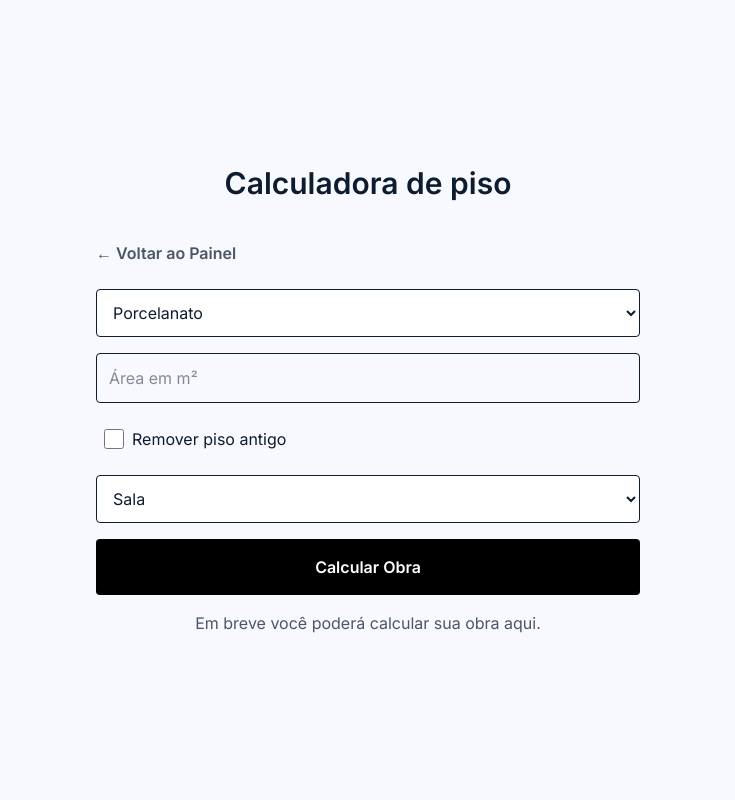
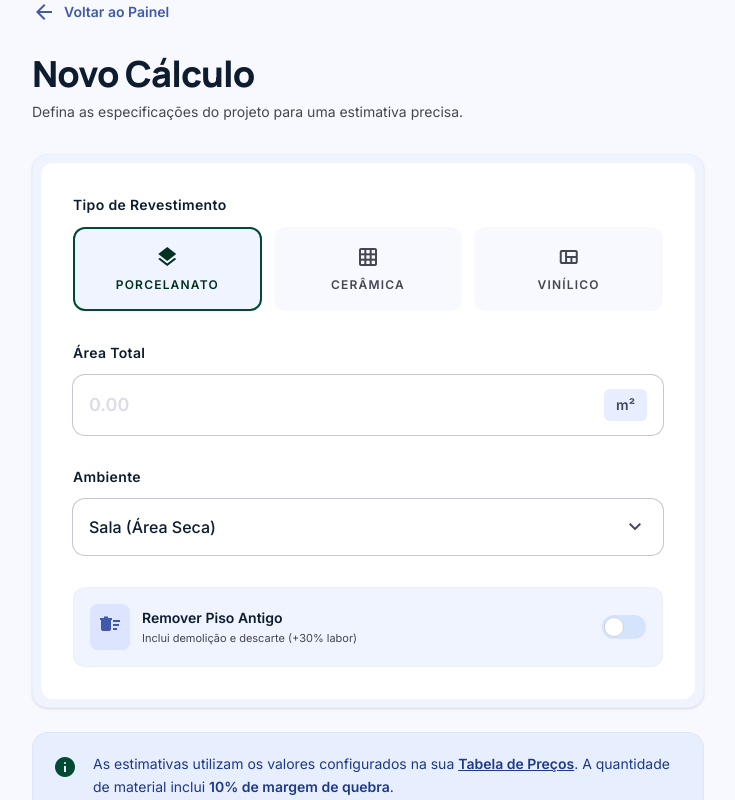
Before and after one commit to edgar-lins/obrapro, a Next.js app in the folder obrapro-web/: page /calculate in a window 1280 px wide. Shown: the top 800 px of the page, without its empty margins (272-1007 px from the left). Built offline with nearby package versions, Linux system fonts and the light colour scheme.

Commit message:
feat: aplica novo design system ao calculate

```diff
--- a/obrapro-web/src/app/calculate/page.tsx
+++ b/obrapro-web/src/app/calculate/page.tsx
@@ -2,15 +2,15 @@ import CalculateForm from "@/components/CalculateForm"
 export default function CalculatePage() {
     return (
         <main className="flex flex-col items-center justify-center min-h-screen">
-            <h1 className="text-3xl font-bold">
+            {/* <h1 className="text-3xl font-bold">
                 Calculadora de piso
-            </h1>
+            </h1> */}
 
             <CalculateForm />
 
-            <p className="mt-4 text-gray-600">
+            {/* <p className="mt-4 text-gray-600">
                 Em breve você poderá calcular sua obra aqui.
-            </p>
+            </p> */}
         </main>
     )
 }
--- a/obrapro-web/src/components/CalculateForm.tsx
+++ b/obrapro-web/src/components/CalculateForm.tsx
@@ -42,120 +42,230 @@ export default function CalculateForm() {
     setLoading(false)
   }
 
-  // Função simples para abrir a janela de impressão/PDF do navegador
   function handlePrint() {
     window.print()
   }
 
   return (
-    <div className="max-w-xl mx-auto mt-10 w-full px-4">
+    <div className="w-full max-w-2xl mx-auto font-body text-on-surface pb-32">
 
-      {/* Escondemos o botão de voltar na hora de imprimir o PDF (print:hidden) */}
+      {/* Botão Voltar */}
       <div className="mb-6 print:hidden">
-        <Link href="/dashboard" className="text-gray-600 hover:text-black font-semibold">
-          &larr; Voltar ao Painel
+        <Link href="/dashboard" className="inline-flex items-center gap-2 text-secondary font-semibold text-sm hover:opacity-80 transition-opacity">
+          <span className="material-symbols-outlined text-lg">arrow_back</span>
+          Voltar ao Painel
         </Link>
       </div>
 
-      <form
-        onSubmit={handleSubmit}
-        className="flex flex-col gap-4 print:hidden" /* Escondemos o formulário no PDF */
+      {/* Cabeçalho */}
+      <div className="mb-8 print:hidden">
+        <h1 className="text-3xl md:text-4xl font-extrabold text-on-surface tracking-tight font-headline">Novo Cálculo</h1>
+        <p className="text-on-surface-variant text-sm mt-2">Defina as especificações do projeto para uma estimativa precisa.</p>
+      </div>
+
+      <form onSubmit={handleSubmit} className="space-y-6 print:hidden">
+
+        {/* Bloco Principal do Formulário */}
+        <div className="bg-surface-container-low rounded-2xl p-1 md:p-2 border border-outline-variant/10 shadow-sm">
+          <div className="bg-surface-container-lowest rounded-xl p-6 md:p-8 space-y-8">
+
+            {/* Tipo de Piso (Botões Visuais) */}
+            <div className="space-y-3">
+              <label className="block text-sm font-bold text-on-surface tracking-wide">Tipo de Revestimento</label>
+              <div className="grid grid-cols-3 gap-3">
+
+                <button
+                  type="button"
+                  onClick={() => setFloorType("porcelanato")}
+                  className={`flex flex-col items-center justify-center p-4 rounded-xl border-2 transition-all ${floorType === "porcelanato" ? "border-primary-container bg-surface-container-low text-primary" : "border-transparent bg-surface-container-low/50 text-on-surface-variant hover:border-surface-variant"}`}
                 >
-        <select
-          value={floorType}
-          onChange={(e) => setFloorType(e.target.value)}
-          className="border p-3 rounded bg-white"
+                  <span className="material-symbols-outlined mb-2" style={{ fontVariationSettings: floorType === "porcelanato" ? "'FILL' 1" : "'FILL' 0" }}>layers</span>
+                  <span className="text-[10px] sm:text-xs font-bold uppercase tracking-widest text-center">Porcelanato</span>
+                </button>
+
+                <button
+                  type="button"
+                  onClick={() => setFloorType("ceramica")}
+                  className={`flex flex-col items-center justify-center p-4 rounded-xl border-2 transition-all ${floorType === "ceramica" ? "border-primary-container bg-surface-container-low text-primary" : "border-transparent bg-surface-container-low/50 text-on-surface-variant hover:border-surface-variant"}`}
                 >
-          <option value="porcelanato">Porcelanato</option>
-          <option value="ceramica">Cerâmica</option>
-          <option value="vinilico">Vinílico</option>
-        </select>
+                  <span className="material-symbols-outlined mb-2" style={{ fontVariationSettings: floorType === "ceramica" ? "'FILL' 1" : "'FILL' 0" }}>grid_on</span>
+                  <span className="text-[10px] sm:text-xs font-bold uppercase tracking-widest text-center">Cerâmica</span>
+                </button>
 
+                <button
+                  type="button"
+                  onClick={() => setFloorType("vinilico")}
+                  className={`flex flex-col items-center justify-center p-4 rounded-xl border-2 transition-all ${floorType === "vinilico" ? "border-primary-container bg-surface-container-low text-primary" : "border-transparent bg-surface-container-low/50 text-on-surface-variant hover:border-surface-variant"}`}
+                >
+                  <span className="material-symbols-outlined mb-2" style={{ fontVariationSettings: floorType === "vinilico" ? "'FILL' 1" : "'FILL' 0" }}>view_quilt</span>
+                  <span className="text-[10px] sm:text-xs font-bold uppercase tracking-widest text-center">Vinílico</span>
+                </button>
+
+              </div>
+            </div>
+
+            {/* Área Total */}
+            <div className="space-y-3">
+              <label className="block text-sm font-bold text-on-surface tracking-wide" htmlFor="area">Área Total</label>
+              <div className="relative group">
                 <input
+                  id="area"
                   type="number"
-          placeholder="Área em m²"
+                  min="1"
+                  required
+                  placeholder="0.00"
                   value={area}
                   onChange={(e) => setArea(e.target.value)}
-          className="border p-3 rounded"
-          min="1"
-          required
+                  className="w-full bg-surface-container-lowest border-none ring-1 ring-outline-variant focus:ring-2 focus:ring-secondary-container rounded-xl p-4 text-lg font-semibold text-on-surface transition-all placeholder:text-outline-variant/60 outline-none"
                 />
+                <div className="absolute right-4 top-1/2 -translate-y-1/2 flex items-center gap-1 text-on-surface-variant font-bold text-sm bg-surface-container px-3 py-1.5 rounded-md pointer-events-none">
+                  m²
+                </div>
+              </div>
+            </div>
 
-        <label className="flex items-center gap-2 p-2 cursor-pointer">
-          <input
-            type="checkbox"
-            checked={removeOldFloor}
-            onChange={(e) => setRemoveOldFloor(e.target.checked)}
-            className="w-5 h-5 cursor-pointer"
-          />
-          Remover piso antigo
-        </label>
-
+            {/* Ambiente */}
+            <div className="space-y-3">
+              <label className="block text-sm font-bold text-on-surface tracking-wide">Ambiente</label>
+              <div className="relative">
                 <select
                   value={environment}
                   onChange={(e) => setEnvironment(e.target.value)}
-          className="border p-3 rounded bg-white"
+                  className="w-full bg-surface-container-lowest border-none ring-1 ring-outline-variant focus:ring-2 focus:ring-secondary-container rounded-xl p-4 appearance-none text-on-surface font-medium outline-none cursor-pointer"
                 >
-          <option value="sala">Sala</option>
-          <option value="cozinha">Cozinha</option>
-          <option value="banheiro">Casa de Banho / Banheiro</option>
-          <option value="externo">Área Externa</option>
+                  <option value="sala">Sala (Área Seca)</option>
+                  <option value="cozinha">Cozinha (Área Húmida)</option>
+                  <option value="banheiro">Casa de Banho (Área Molhada)</option>
+                  <option value="externo">Exterior (Exposto)</option>
                 </select>
+                <span className="material-symbols-outlined absolute right-4 top-1/2 -translate-y-1/2 pointer-events-none text-on-surface-variant">expand_more</span>
+              </div>
+            </div>
 
+            {/* Remover Piso Antigo (Toggle) */}
+            <div className="flex items-center justify-between p-4 bg-surface-container-low rounded-xl border border-outline-variant/10">
+              <div className="flex items-center gap-3">
+                <div className="p-2 bg-secondary-container/20 rounded-lg text-secondary">
+                  <span className="material-symbols-outlined text-[20px]" style={{ fontVariationSettings: "'FILL' 1" }}>delete_sweep</span>
+                </div>
+                <div>
+                  <p className="text-sm font-bold text-on-surface">Remover Piso Antigo</p>
+                  <p className="text-[11px] text-on-surface-variant mt-0.5">Inclui demolição e descarte (+30% labor)</p>
+                </div>
+              </div>
+              <label className="relative inline-flex items-center cursor-pointer">
+                <input
+                  type="checkbox"
+                  className="sr-only peer"
+                  checked={removeOldFloor}
+                  onChange={(e) => setRemoveOldFloor(e.target.checked)}
+                />
+                <div className="w-11 h-6 bg-surface-variant peer-focus:outline-none rounded-full peer peer-checked:after:translate-x-full peer-checked:after:border-white after:content-[''] after:absolute after:top-[2px] after:left-[2px] after:bg-white after:border-gray-300 after:border after:rounded-full after:h-5 after:w-5 after:transition-all peer-checked:bg-primary-container"></div>
+              </label>
+            </div>
+
+          </div>
+        </div>
+
+        {/* Caixa de Informação */}
+        <div className="bg-surface-container-highest/50 rounded-2xl p-5 flex items-start gap-4 border border-outline-variant/20">
+          <span className="material-symbols-outlined text-primary-container mt-0.5" style={{ fontVariationSettings: "'FILL' 1" }}>info</span>
+          <p className="text-sm text-on-secondary-container leading-relaxed">
+             As estimativas utilizam os valores configurados na sua <Link href="/settings" className="underline font-bold">Tabela de Preços</Link>. A quantidade de material inclui <strong>10% de margem de quebra</strong>.
+          </p>
+        </div>
+
+        {/* Botão Calcular */}
         <button
           type="submit"
           disabled={loading}
-          className="bg-black text-white p-4 rounded font-bold hover:bg-gray-800 disabled:opacity-50"
+          className="w-full bg-gradient-to-br from-primary to-primary-container text-on-primary py-4 rounded-xl font-headline font-bold text-lg shadow-lg shadow-primary-container/20 hover:opacity-90 active:scale-[0.98] transition-all flex items-center justify-center gap-3 disabled:opacity-50 mt-4"
         >
-          {loading ? "A calcular..." : "Calcular Obra"}
+          {loading ? (
+            <div className="w-6 h-6 border-2 border-white/30 border-t-white rounded-full animate-spin"></div>
+          ) : (
+            <span className="material-symbols-outlined">calculate</span>
+          )}
+          {loading ? "A calcular precisão..." : "Calcular Orçamento"}
         </button>
+
       </form>
 
+      {/* Resultados do Cálculo (e área de impressão) */}
       {result && (
-        <div className="mt-10 rounded-lg border p-8 shadow-sm bg-white print:border-none print:shadow-none print:p-0">
+        <div className="mt-12 rounded-2xl border border-outline-variant/20 bg-white shadow-xl shadow-on-surface/5 overflow-hidden print:border-none print:shadow-none print:mt-0">
 
-          {/* Cabeçalho que só aparece bonito no PDF ou no ecrã de resultado */}
-          <div className="mb-8 border-b pb-4">
-            <h2 className="text-2xl font-bold uppercase tracking-tight">ObraPro</h2>
-            <p className="text-gray-500">Orçamento Estimativo - Instalação de {floorType}</p>
+          {/* Cabeçalho do Resultado */}
+          <div className="bg-surface-container-low p-6 md:p-8 border-b border-outline-variant/10">
+            <div className="flex justify-between items-start mb-4">
+              <div>
+                <h2 className="text-[10px] font-bold uppercase tracking-[0.2em] text-on-surface-variant mb-2">Cálculo Finalizado</h2>
+                <div className="font-headline font-extrabold text-4xl text-on-surface tracking-tight">
+                  {new Intl.NumberFormat("pt-BR", { style: "currency", currency: "BRL" }).format(result.labor_cost)}
+                </div>
+                <div className="text-sm text-on-surface-variant mt-1 font-medium">Mão de obra total</div>
+              </div>
+              <div className="p-3 bg-primary-container text-on-primary rounded-xl print:hidden">
+                <span className="material-symbols-outlined">check_circle</span>
+              </div>
             </div>
 
-          <div className="space-y-4 text-lg">
-            <p className="flex justify-between border-b border-gray-100 pb-2">
-              <span className="text-gray-600">💰 Mão de obra (Total)</span>
-              <span className="font-bold text-green-600">
-                {new Intl.NumberFormat("pt-BR", { style: "currency", currency: "BRL" }).format(result.labor_cost)}
+            <div className="flex flex-wrap gap-2 mt-6">
+              <span className="inline-flex items-center gap-1.5 px-3 py-1 bg-surface-container-highest rounded-lg text-xs font-bold text-secondary">
+                <span className="material-symbols-outlined text-[14px]">schedule</span>
+                {result.estimated_days} {result.estimated_days === 1 ? 'dia estimado' : 'dias estimados'}
               </span>
-            </p>
-
-            <p className="flex justify-between border-b border-gray-100 pb-2">
-              <span className="text-gray-600">📦 Piso necessário (c/ 10% quebra)</span>
-              <span className="font-semibold">{result.materials.floor_m2.toFixed(2)} m²</span>
-            </p>
-
-            <p className="flex justify-between border-b border-gray-100 pb-2">
-              <span className="text-gray-600">📦 Argamassa estimada</span>
-              <span className="font-semibold">{result.materials.mortar_bags} sacos</span>
-            </p>
-
-            <p className="flex justify-between border-b border-gray-100 pb-2">
-              <span className="text-gray-600">📦 Rejunte estimado</span>
-              <span className="font-semibold">{result.materials.grout_kg} kg</span>
-            </p>
-
-            <p className="flex justify-between pb-2">
-              <span className="text-gray-600">⏱ Tempo estimado de serviço</span>
-              <span className="font-semibold">{result.estimated_days} {result.estimated_days === 1 ? 'dia' : 'dias'}</span>
-            </p>
+              <span className="inline-flex items-center gap-1.5 px-3 py-1 bg-surface-container-highest rounded-lg text-xs font-bold text-secondary">
+                <span className="material-symbols-outlined text-[14px]">aspect_ratio</span>
+                {area} m² área base
+              </span>
+            </div>
           </div>
 
-          {/* Botão de gerar PDF (escondido na hora da impressão) */}
+          {/* Detalhes dos Materiais */}
+          <div className="p-6 md:p-8 space-y-6">
+            <h3 className="text-xs font-bold uppercase tracking-[0.2em] text-on-surface-variant border-b border-outline-variant/20 pb-2">Lista de Materiais</h3>
+
+            <div className="grid grid-cols-1 md:grid-cols-3 gap-6">
+              <div className="space-y-1">
+                <div className="flex items-center gap-2 text-on-surface-variant mb-2">
+                  <span className="material-symbols-outlined text-lg">layers</span>
+                  <span className="text-xs font-bold uppercase tracking-wider">Revestimento</span>
+                </div>
+                <div className="text-2xl font-headline font-extrabold text-on-surface">{result.materials.floor_m2.toFixed(1)} <span className="text-sm text-on-surface-variant font-medium">m²</span></div>
+                <div className="text-[10px] text-on-surface-variant uppercase tracking-wide">Piso + 10% Quebra</div>
+              </div>
+
+              <div className="space-y-1">
+                <div className="flex items-center gap-2 text-on-surface-variant mb-2">
+                  <span className="material-symbols-outlined text-lg">view_in_ar</span>
+                  <span className="text-xs font-bold uppercase tracking-wider">Argamassa</span>
+                </div>
+                <div className="text-2xl font-headline font-extrabold text-on-surface">{result.materials.mortar_bags} <span className="text-sm text-on-surface-variant font-medium">sacos</span></div>
+                <div className="text-[10px] text-on-surface-variant uppercase tracking-wide">Rendimento Base</div>
+              </div>
+
+              <div className="space-y-1">
+                <div className="flex items-center gap-2 text-on-surface-variant mb-2">
+                  <span className="material-symbols-outlined text-lg">water_drop</span>
+                  <span className="text-xs font-bold uppercase tracking-wider">Rejunte</span>
+                </div>
+                <div className="text-2xl font-headline font-extrabold text-on-surface">{result.materials.grout_kg} <span className="text-sm text-on-surface-variant font-medium">kg</span></div>
+                <div className="text-[10px] text-on-surface-variant uppercase tracking-wide">Estimativa Padrão</div>
+              </div>
+            </div>
+          </div>
+
+          {/* Botão de PDF */}
+          <div className="p-6 md:p-8 bg-surface-container-lowest border-t border-outline-variant/10 print:hidden">
             <button
               onClick={handlePrint}
-            className="mt-8 w-full bg-green-600 text-white p-4 rounded font-bold hover:bg-green-700 print:hidden"
+              className="w-full bg-surface-container-highest text-secondary py-4 rounded-xl font-headline font-bold text-base hover:bg-surface-container-high active:scale-[0.98] transition-all flex items-center justify-center gap-2"
             >
-            📄 Guardar como PDF / Imprimir
+              <span className="material-symbols-outlined">picture_as_pdf</span>
+              Exportar Orçamento (PDF)
             </button>
+          </div>
 
         </div>
       )}
```
Lines whose indentation alone changed are shown as unchanged.
